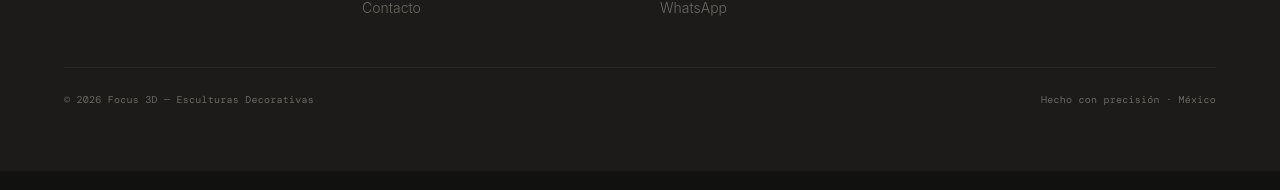
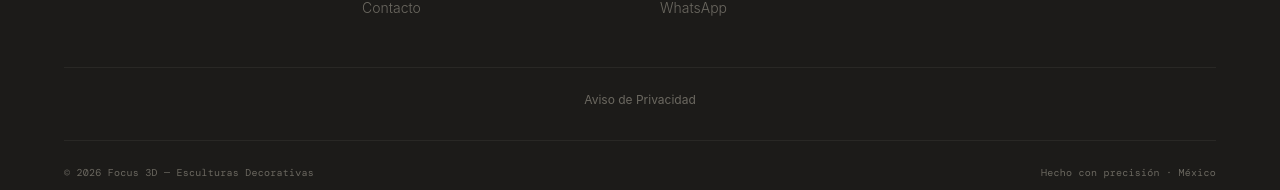
Before and after one commit to GreySound/FOCUS-3D, a Next.js app: page /catalogo in a window 1280 px wide. Shown: the part 1013-1203 px from the top of the page. Built offline with nearby package versions, Linux system fonts and the light colour scheme; no server answers; the database is empty; a web font is replaced by a local one.

Commit message:
legal: agregar link a Aviso de Privacidad en footer
Cumplimiento LFPDPPP: el aviso de privacidad ahora está accesible desde
todas las páginas del sitio a través del footer.

Requisito legal obligatorio para operar en México.

```diff
--- a/components/Footer.tsx
+++ b/components/Footer.tsx
@@ -33,6 +33,13 @@ export default function Footer() {
           </div>
         ))}
       </div>
+      <div className="border-t border-stone/10 pt-6 pb-4">
+        <div className="flex flex-wrap gap-4 justify-center mb-4">
+          <Link href="/aviso-de-privacidad" className="text-ash text-xs hover:text-pearl transition-colors">
+            Aviso de Privacidad
+          </Link>
+        </div>
+      </div>
       <div className="border-t border-stone/10 pt-6 flex flex-col md:flex-row justify-between gap-2">
         <span className="font-mono text-[10px] tracking-wide text-ash">© {new Date().getFullYear()} {siteConfig.name} — {siteConfig.tagline}</span>
         <span className="font-mono text-[10px] tracking-wide text-ash">Hecho con precisión · {siteConfig.country}</span>
```
